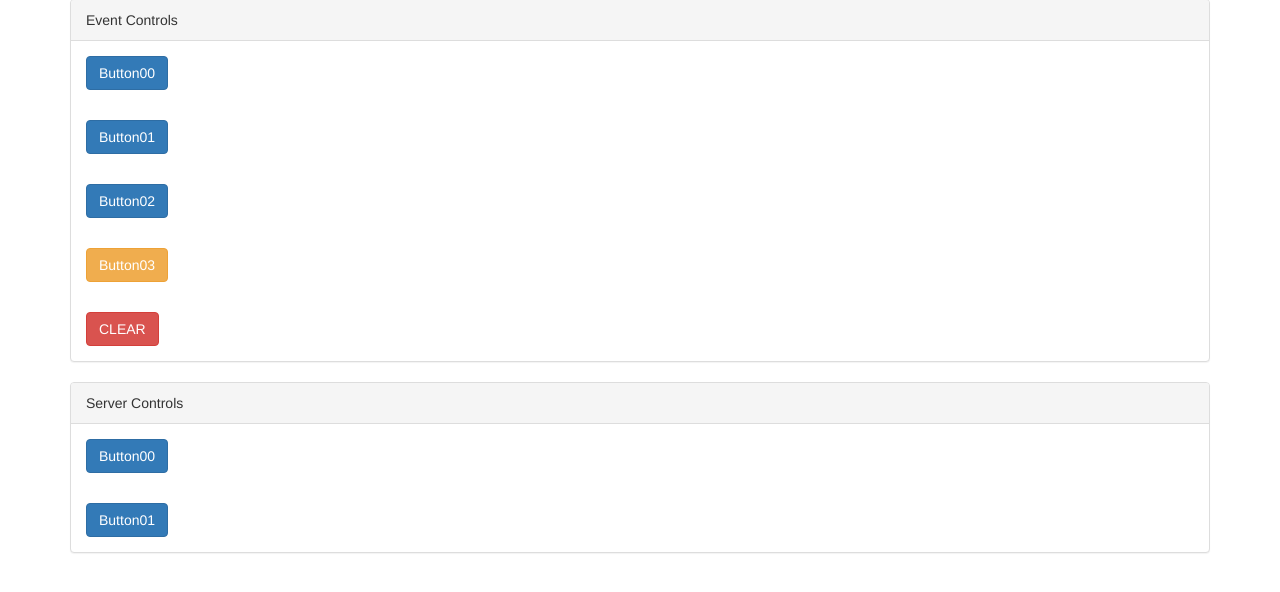
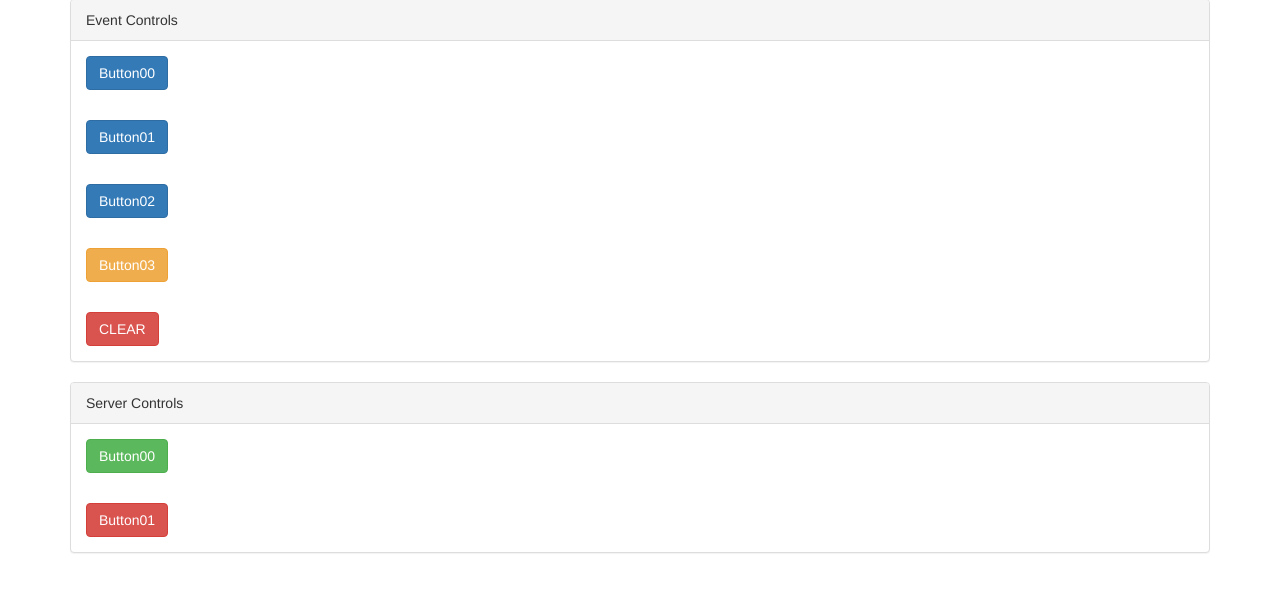
Before and after one commit to atlee19/kiosk_webapp_proto1, a Flask app: page /panel in a window 1280 px wide. Shown: the part 64-656 px from the top of the page. Run offline with Flask 2, Linux system fonts and the light colour scheme; some libraries are stand-ins or nearby versions.

Commit message:
Added styling to server control buttons

```diff
--- a/templates/panel.html
+++ b/templates/panel.html
@@ -44,12 +44,12 @@
 
         <div class="panel-body">
           <form method=post>
-            {{ form.button00(class="btn btn-primary")}}
+            {{ form.button00(class="btn btn-success")}}
           </form>
         </div>
         <div class="panel-body">
           <form method=post>
-            {{ form.button01(class="btn btn-primary")}}
+            {{ form.button01(class="btn btn-danger")}}
           </form>
         </div>
 
```
